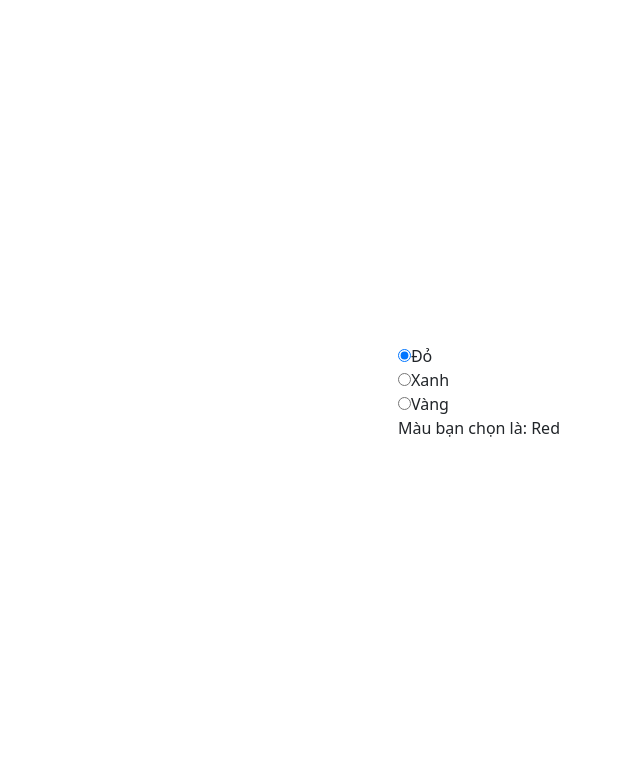
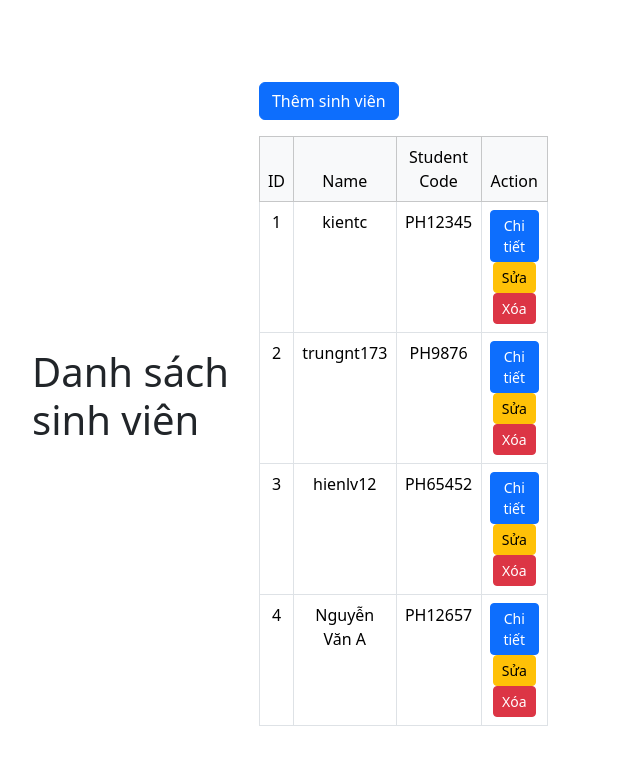
Before and after one commit to kientc-1810/WD20201, a Vue app: page / in a window 1280 px wide. Shown: the top 764 px of the page, without its empty margins (0-640 px from the left). Built offline with nearby package versions, Linux system fonts and the light colour scheme; data requests are answered from the project's data file.

Commit message:
Hiển thị, thêm và xóa

```diff
--- /dev/null
+++ b/db.json
@@ -0,0 +1,24 @@
+{
+  "students": [
+    {
+      "id": 1,
+      "name": "kientc",
+      "studentCode": "PH12345"
+    },
+    {
+      "id": 2,
+      "name": "trungnt173",
+      "studentCode": "PH9876"
+    },
+    {
+      "id": 3,
+      "name": "hienlv12",
+      "studentCode": "PH65452"
+    },
+    {
+      "name": "Nguyễn Văn A",
+      "studentCode": "PH12657",
+      "id": 4
+    }
+  ]
+}
--- a/package.json
+++ b/package.json
@@ -9,6 +9,7 @@
     "preview": "vite preview"
   },
   "dependencies": {
+    "axios": "^1.11.0",
     "bootstrap": "^5.3.7",
     "vue": "^3.5.17",
     "vue-router": "^4.5.1"
--- a/src/App.vue
+++ b/src/App.vue
@@ -1,7 +1,7 @@
 <script setup>
-import SlideVue2 from "./components/SlideVue2.vue";
-import SlideVue3 from "./components/SlideVue3.vue";
-import SlideVue4 from "./components/SlideVue4.vue";
+// import SlideVue2 from "./components/SlideVue2.vue";
+// import SlideVue3 from "./components/SlideVue3.vue";
+// import SlideVue4 from "./components/SlideVue4.vue";
 
 // import SlideVue1 from "./components/SlideVue1.vue";
 // import HomeView from "./views/HomeView.vue";
@@ -13,7 +13,8 @@ import SlideVue4 from "./components/SlideVue4.vue";
     <!-- <SlideVue1/> -->
     <!-- <SlideVue2 /> -->
     <!-- <SlideVue3 /> -->
-    <SlideVue4 />
+    <!-- <SlideVue4 /> -->
+    <router-view></router-view>
   </header>
 </template>
 
--- /dev/null
+++ b/src/components/StudentList.vue
@@ -0,0 +1,58 @@
+<template>
+  <div class="container mt-4">
+    <button class="btn btn-primary mb-3" @click="$router.push('/create')">
+      Thêm sinh viên
+    </button>
+    <table class="table table-bordered text-center">
+      <thead class="table-light">
+        <tr>
+          <th>ID</th>
+          <th>Name</th>
+          <th>Student Code</th>
+          <th>Action</th>
+        </tr>
+      </thead>
+      <tbody>
+        <tr v-for="student in students" :key="student.id">
+          <td>{{ student.id }}</td>
+          <td>{{ student.name }}</td>
+          <td>{{ student.studentCode }}</td>
+          <td>
+            <button class="btn btn-primary btn-sm">Chi tiết</button>
+            <button class="btn btn-warning btn-sm">Sửa</button>
+            <button class="btn btn-danger btn-sm" @click="deleteStudent(student.id)">
+              Xóa
+            </button>
+          </td>
+        </tr>
+      </tbody>
+    </table>
+  </div>
+</template>
+
+<script setup>
+import { ref, onMounted } from "vue";
+import axios from "axios";
+
+const students = ref([]);
+const fetchStudents = async () => {
+  const response = await axios.get("http://localhost:3000/students");
+  students.value = response.data;
+};
+
+const deleteStudent = async (id) => {
+  const isConfirmed = confirm("Bạn có muốn xóa không?");
+  if (!isConfirmed) return;
+
+  try {
+    await axios.delete(`http://localhost:3000/students/${id}`);
+    students.value = students.value.filter((student) => student.id !== id);
+  } catch (error) {
+    console.log("Lỗi khi xóa sinh viên", error);
+  }
+};
+
+onMounted(fetchStudents);
+</script>
+
+<style lang="scss" scoped></style>
--- a/src/router/index.js
+++ b/src/router/index.js
@@ -1,5 +1,6 @@
 import { createRouter, createWebHistory } from 'vue-router'
 import HomeView from '../views/HomeView.vue'
+import CreateView from '@/views/CreateView.vue'
 
 const router = createRouter({
   history: createWebHistory(import.meta.env.BASE_URL),
@@ -9,6 +10,8 @@ const router = createRouter({
       name: 'home',
       component: HomeView,
     },
+    { path: '/create', component: CreateView, },
+
   ],
 })
 
--- /dev/null
+++ b/src/views/CreateView.vue
@@ -0,0 +1,31 @@
+<template>
+  <div>
+    <h1>Thêm sinh viên</h1>
+    <form @submit.prevent="createStudent">
+      <input type="text" v-model="student.name" placeholder="Họ và tên" required />
+      <input
+        type="text"
+        v-model="student.studentCode"
+        placeholder="Mã sinh viên"
+        required
+      />
+      <button type="submit" class="btn btn-success">Gửi</button>
+    </form>
+  </div>
+</template>
+
+<script setup>
+import { ref } from "vue";
+import { useRouter } from "vue-router";
+import axios from "axios";
+
+const router = useRouter();
+const student = ref({ name: "", studentCode: "" });
+
+const createStudent = async () => {
+  await axios.post("http://localhost:3000/students", student.value);
+  router.push("/");
+};
+</script>
+
+<style lang="scss" scoped></style>
--- a/src/views/HomeView.vue
+++ b/src/views/HomeView.vue
@@ -1,7 +1,8 @@
-<script setup></script>
+<script setup>
+import StudentList from "@/components/StudentList.vue";
+</script>
 
 <template>
-  <main>
-    <h1>Xin chào, lớp ăn trưa chưa?</h1>
-  </main>
+  <h1>Danh sách sinh viên</h1>
+  <StudentList />
 </template>
```
Also changed, not shown: src/views/DetailView.vue (added, +7 -0 lines), src/views/EditView.vue (added, +7 -0 lines), 1 other file (tests, documents, lock files or other folders).
